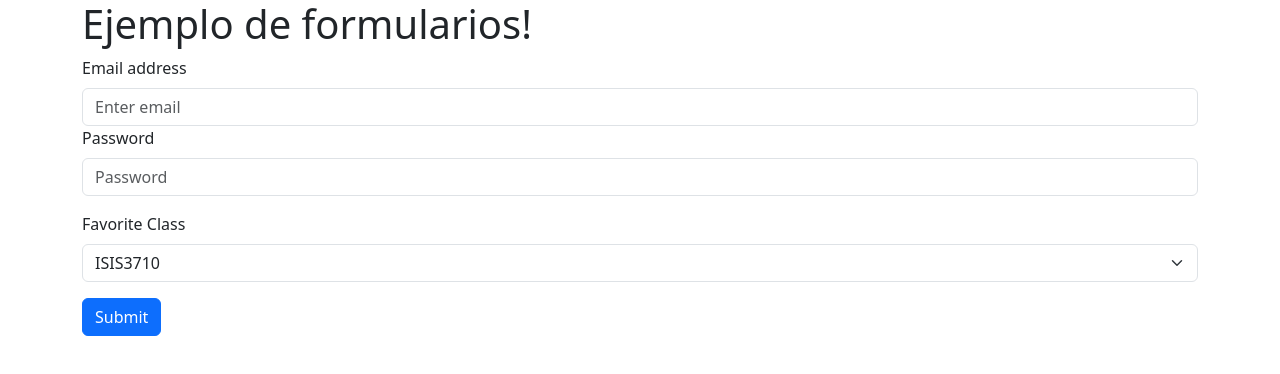
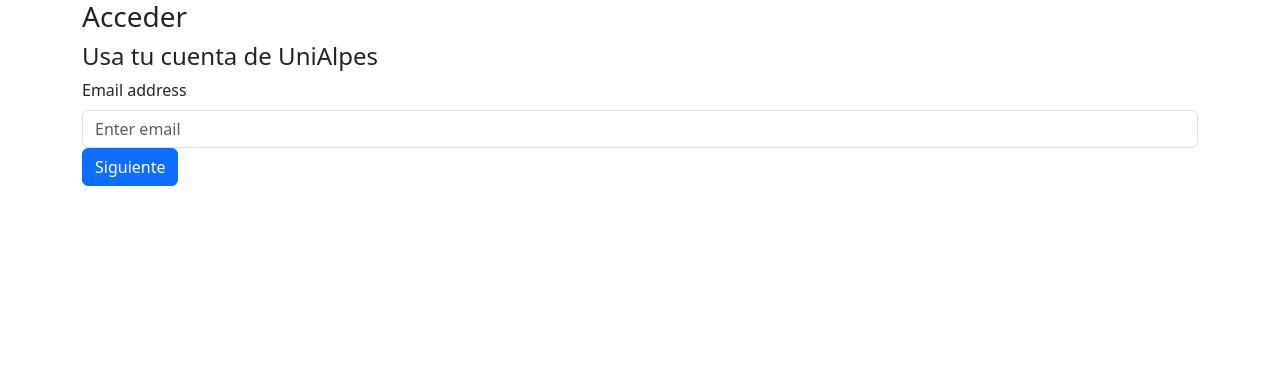
Before and after one commit to j-ramirezs/parcial1-isis3710, a React (Create React App) app: page /login in a window 1280 px wide. Shown: the top 374 px of the page. Built offline with nearby package versions, Linux system fonts and the light colour scheme; no server answers.

Commit message:
Commit entrega parcial

```diff
--- a/src/components/login.js
+++ b/src/components/login.js
@@ -1,98 +1,80 @@
-import { useState, useEffect } from 'react';
+import { useState } from 'react';
+
 import Button from 'react-bootstrap/Button';
 import Form from 'react-bootstrap/Form';
 import { useNavigate } from 'react-router-dom';
 
 function Login() {
+    const [loginStep, setLoginStep] = useState(1);
+    const navigate = useNavigate();
 
-    const navigate = useNavigate();
-    const [dataGET, setDataGet] = useState("{}")
-
-    useEffect(()=>{
-        fetch("https://my.api.mockaroo.com/test_schema.json?key=").then(response => response.json()).then(data => setDataGet(JSON.stringify(data)))
-    })
-
-    // Estado para los valores del formulario
     const [formValues, setFormValues] = useState({
       email: "",
       password: "",
-      role: true
+      role: Math.random() < 0.5,
     })
 
-    // Estado para la validacion de correo y contrasenia
     const [validationStates, setValidationStates] = useState({
-      // Ambos se inicializan en true (validos)
       emailState: true,
       passwordState: true
     })
 
     const handleEmailChange = ((e) => {
-      // No se maneja validacion aca, ya que para el correo es luego de que se haga submit
-      setFormValues({ ...formValues, email: e.target.value })
+        const newEmail = e.target.value;
+        const emailPattern = /^[a-zA-Z0-9._-]+@[a-zA-Z0-9.-]+\.[a-zA-Z]{2,4}$/;
+        const isEmailValid = emailPattern.test(newEmail);
+        setFormValues({ ...formValues, email: newEmail });
+        setValidationStates({
+            ...validationStates,
+            emailState: isEmailValid,
+        })
     });
 
     const handlePasswordChange = ((e) => {
       const newPassword = e.target.value;
-
-      // Manejo constantes para validacion, que tenga numero(s), letra(s) y sea mayor o igual a 9 caracteres
-      const hasNumber = /\d/.test(newPassword);
-      const hasLetter = /[a-zA-Z]/.test(newPassword);
-      const hasValidLength = newPassword.length >= 9;
-
+      const hasValidLength = newPassword.length >= 6;
       setFormValues({ ...formValues, password: newPassword });
-      // Cambie el estado si la contrasenia no es valida
       setValidationStates({
         ...validationStates,
-        passwordState: hasNumber && hasLetter && hasValidLength
+        passwordState: hasValidLength
       })
     });
 
-    const handleSelectChange = ((e) => {
-      setFormValues({ ...formValues, favClass: e.target.value })
-    });
+    const clickEmailNext = (() => {
+        setLoginStep(2)
+    })
+
 
     const clickSubmit = (() => {
-      // RegEx y validacion para el formato del correo
-      // Se hace aca porque el correo se valida al hacer submit
-      const emailPattern = /^[a-zA-Z0-9._-]+@[a-zA-Z0-9.-]+\.[a-zA-Z]{2,4}$/;
-      const isEmailValid = emailPattern.test(formValues.email);
 
-      // Si el correo no es valido cambie el estado del correo a false
-      if(!isEmailValid) {
-        setValidationStates({
-          ...validationStates,
-          emailState: false,
-        });
-        // Retorna para no seguir con la ejecucion
-        return;
-      }
-
-      // Si si es valido, cambie el estado a tsrue
-      setValidationStates({
-        ...validationStates,
-        emailState: true,
-      });
-
-    //   handlePost(formValues)
-    //   alert(JSON.stringify(dataGET))
+    alert(JSON.stringify(formValues))
     navigate('/main');
     })
 
     return (
     <div>
-        <h1>Ejemplo de formularios!</h1>
-
+        {loginStep === 1 ? (
+            <div>
+            <h3>Acceder</h3>
+            <h4>Usa tu cuenta de UniAlpes</h4>
             <Form>
             <Form.Group className="mb-6" controlId="formBasicEmail">
                 <Form.Label>Email address</Form.Label>
-            {/* Para validacion del correo, se usa la clase is-invalid de bootstrap */}
                 <Form.Control type="email" placeholder="Enter email"
                 onChange={handleEmailChange} value={formValues.email}
                 className={validationStates.emailState ? "" : "is-invalid"} />
                 {!validationStates.emailState && <Form.Text className="text-muted">Invalid
                 email format.</Form.Text>}
             </Form.Group>
-
+            <Button variant="primary" onClick={clickEmailNext} disabled={!validationStates.emailState}>
+                Siguiente
+            </Button>
+            </Form>
+            </div>
+      ) : (
+        <div>
+            <h3>Acá va el correo</h3>
+            <Form>
                 <Form.Group className="mb-3" controlId="formBasicPassword">
                     <Form.Label>Password</Form.Label>
                     {/* Para validacion de la contrasenia, se usa la clase is-invalid de bootstrap */}
@@ -100,21 +82,14 @@
                     onChange={handlePasswordChange} value={formValues.password}
                     className={validationStates.passwordState ? "" : "is-invalid"} />
                     {!validationStates.passwordState && <Form.Text
-              className="text-muted">Your password should be have numbers and letters and
-              should be at least 9 char long</Form.Text>}
+                    className="text-muted">Your password should be at least 6 char long</Form.Text>}
                 </Form.Group>
-          <Form.Group className="mb-3" controlId="formBasicCheckbox">
-            <Form.Label>Favorite Class</Form.Label>
-            <Form.Select onChange={handleSelectChange}>
-              <option value="1">ISIS3710</option>
-              <option value="2">Programación con tecnologias web</option>
-            </Form.Select>
-          </Form.Group>
-          {/* Se inhabilita el boton de submit si la contrasenia es invalida */}
                 <Button variant="primary" onClick={clickSubmit} disabled={!validationStates.passwordState}>
-            Submit
+                    Siguiente
                 </Button>
             </Form>
+        </div>
+      )}
     </div>
     );
   }
--- a/src/components/main.js
+++ b/src/components/main.js
@@ -1,9 +1,15 @@
+import { useEffect } from 'react';
 import React from 'react';
 
 function Main() {
+
+
+    useEffect(()=>{
+        // fetch("https://raw.githubusercontent.com/j-ramirezs/parcial1-isis3710/main/datos.json").then(response => response.json()).then(data => setDataGet(JSON.stringify(data)))
+    })
+
   return (
     <div>
-      <h1>Hello, World!</h1>
     </div>
   );
 }
```
Also changed, not shown: src/components/car.js (added, +21 -0 lines). Lines whose indentation alone changed are shown as unchanged.
